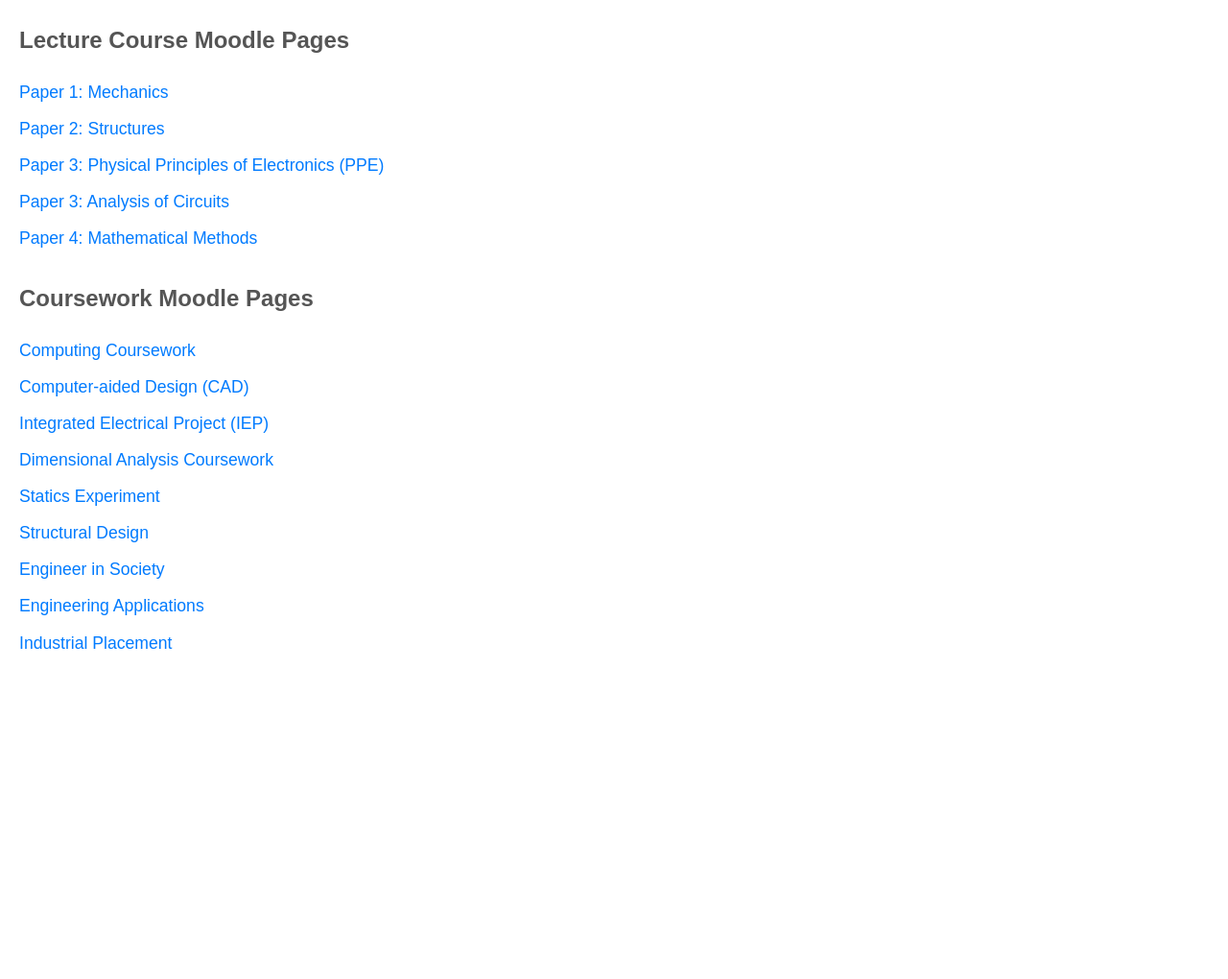
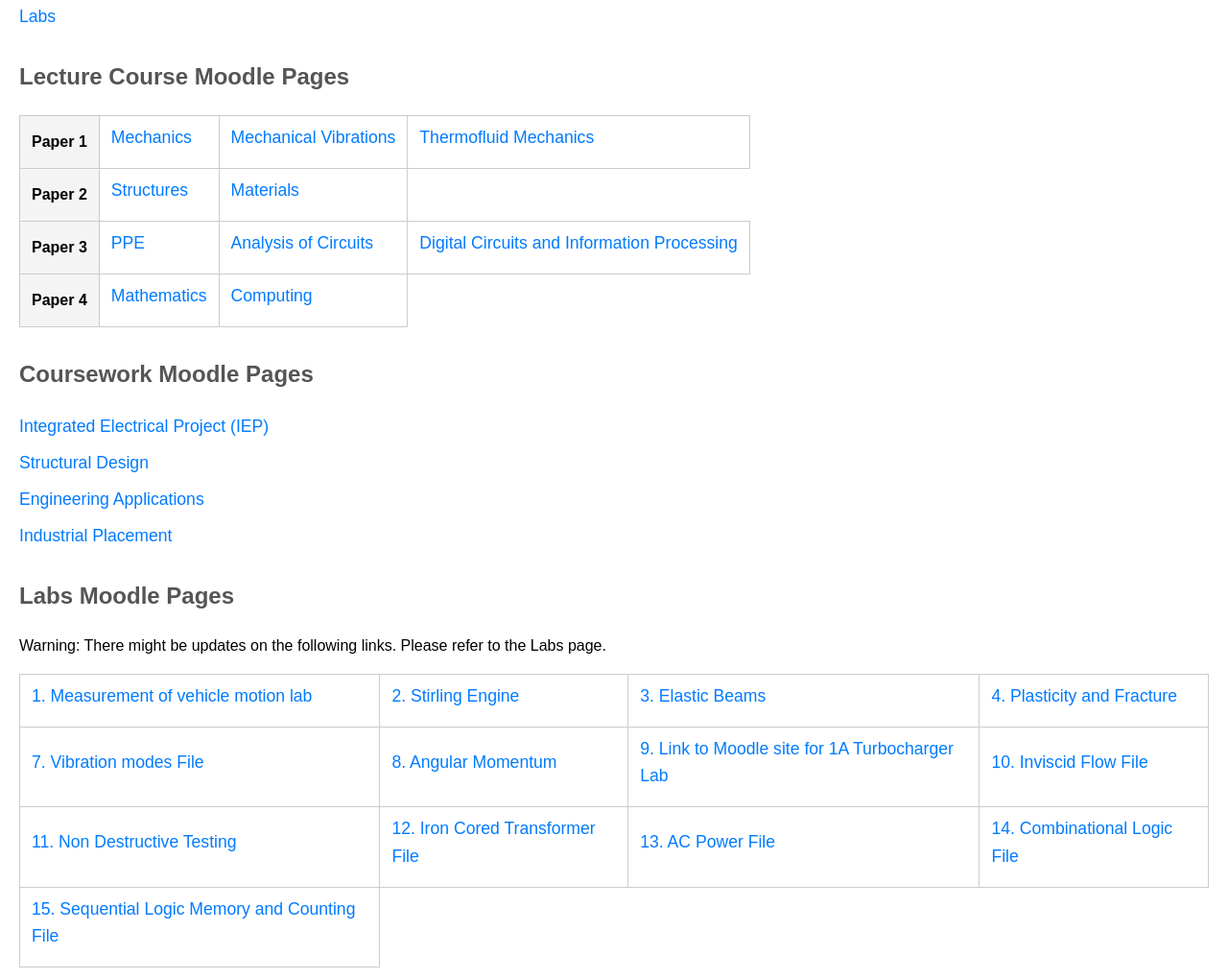
Before and after one commit to balalida22/balalida22.github.io, a plain HTML site: page index.html in a window 1280 px wide. Shown: the part 398-1418 px from the top of the page at 96% size. Before the commit the page ends 1102 px from the top, so only its background shows below. Drawn offline with Linux system fonts and the light colour scheme.

Commit message:
Lent Term Update

```diff
--- /dev/null
+++ b/index.css
@@ -0,0 +1,41 @@
+body {
+  font-family: sans-serif;
+  margin: 20px;
+  line-height: 1.6;
+}
+h1 {
+  color: #333;
+}
+h2 {
+  color: #555; /* Slightly darker than original body text */
+  margin-top: 30px;
+}
+ul {
+  list-style: none;
+  padding: 0;
+}
+a {
+  color: #007bff;
+  text-decoration: none;
+  font-size: 1.1em;
+  /* Added 'display: block' and 'margin-bottom' to replace li functionality */
+  display: block;
+  margin-bottom: 10px;
+}
+a:hover {
+  text-decoration: underline;
+}
+
+table {
+  border-collapse: collapse;
+  /* width: 100%; */
+}
+th,
+td {
+  border: 1px solid #ccc;
+  padding: 8px 12px;
+  text-align: left;
+}
+th {
+  background-color: #f4f4f4;
+}
--- a/index.html
+++ b/index.html
@@ -1,114 +1,160 @@
-<!DOCTYPE html>
-<html lang="en">
+<!doctype html>
 <head>
-    <meta charset="UTF-8">
-    <meta name="viewport" content="width=device-width, initial-scale=1.0">
+  <meta charset="UTF-8" />
   <title>Useful Links</title>
-    <style>
-        body {
-            font-family: sans-serif;
-            margin: 20px;
-            line-height: 1.6;
-        }
-        h1 {
-            color: #333;
-        }
-        h2 {
-            color: #555; /* Slightly darker than original body text */
-            margin-top: 30px;
-        }
-        ul {
-            list-style: none;
-            padding: 0;
-        }
-        /* Removed the 'li' style block */
-        a {
-            color: #007bff;
-            text-decoration: none;
-            font-size: 1.1em;
-            /* Added 'display: block' and 'margin-bottom' to replace li functionality */
-            display: block;
-            margin-bottom: 10px;
-        }
-        a:hover {
-            text-decoration: underline;
-        }
-    </style>
+  <link rel="stylesheet" href="index.css" />
 </head>
 <body>
-
   <h1>Important University & Course Links</h1>
-
-    <!-- Existing University/General links (kept at the top) -->
   <ul>
-        <a href="https://teaching.eng.cam.ac.uk/content/ia-course-information" target="_blank">
+    <a
+      href="https://teaching.eng.cam.ac.uk/content/ia-course-information"
+      target="_blank"
+    >
       Cambridge Engineering IA Course Information
     </a>
     <a href="https://www.vle.cam.ac.uk/my/" target="_blank">
       Moodle: Cambridge VLE (Virtual Learning Environment)
     </a>
-        <a href="https://cambridgelectures.cloud.panopto.eu/Panopto/Pages/Sessions/List.aspx#folderID=%2234ec22fa-145a-46f5-a8c8-ac0200ccc55e%22" target="_blank">
+    <a
+      href="https://cambridgelectures.cloud.panopto.eu/Panopto/Pages/Sessions/List.aspx#folderID=%2234ec22fa-145a-46f5-a8c8-ac0200ccc55e%22"
+      target="_blank"
+    >
       Panopto: Lecture Recordings
     </a>
   </ul>
 
-    <!-- General Student Resources (IA Guide & Example Papers) -->
   <h2>General Student Resources</h2>
   <ul>
-        <a href="https://teaching.eng.cam.ac.uk/content/part-ia-guide" target="_blank">
+    <a
+      href="https://teaching.eng.cam.ac.uk/content/part-ia-guide"
+      target="_blank"
+    >
       Engineering Tripos Part IA Guide
     </a>
-        <a href="https://www.vle.cam.ac.uk/course/view.php?id=94562" target="_blank">
+    <a
+      href="https://www.vle.cam.ac.uk/course/view.php?id=94562"
+      target="_blank"
+    >
       Example Papers
     </a>
-        <a href="https://www.vle.cam.ac.uk/course/view.php?id=151821" target="_blank">
+    <a
+      href="https://www.vle.cam.ac.uk/course/view.php?id=151821"
+      target="_blank"
+    >
       Data Books
+    </a>
+    <a
+      href="https://www.vle.cam.ac.uk/course/view.php?id=95012"
+      target="_blank"
+    >
+      Labs
     </a>
   </ul>
 
-    <!-- Core Lecture Moodle Pages -->
   <h2>Lecture Course Moodle Pages</h2>
-    <ul>
-        <a href="https://www.vle.cam.ac.uk/course/view.php?id=69861" target="_blank">
-            Paper 1: Mechanics
+  <table>
+    <tr>
+      <th>Paper 1</th>
+      <td>
+        <a
+          href="https://www.vle.cam.ac.uk/course/view.php?id=69861"
+          target="_blank"
+        >
+          Mechanics
         </a>
-        <a href="https://www.vle.cam.ac.uk/course/view.php?id=69831" target="_blank">
-            Paper 2: Structures
+      </td>
+      <td>
+        <a
+          href="https://www.vle.cam.ac.uk/course/view.php?id=69851"
+          target="_blank"
+        >
+          Mechanical Vibrations
         </a>
-        <a href="https://www.vle.cam.ac.uk/course/view.php?id=69811" target="_blank">
-            Paper 3: Physical Principles of Electronics (PPE)
+      </td>
+      <td>
+        <a
+          href="https://www.vle.cam.ac.uk/course/view.php?id=69841"
+          target="_blank"
+        >
+          Thermofluid Mechanics
         </a>
-        <a href="https://www.vle.cam.ac.uk/course/view.php?id=69801" target="_blank">
-            Paper 3: Analysis of Circuits
+      </td>
+    </tr>
+    <tr>
+      <th>Paper 2</th>
+      <td>
+        <a
+          href="https://www.vle.cam.ac.uk/course/view.php?id=69831"
+          target="_blank"
+        >
+          Structures
         </a>
-        <a href="https://www.vle.cam.ac.uk/course/view.php?id=69781" target="_blank">
-            Paper 4: Mathematical Methods
+      </td>
+      <td>
+        <a
+          href="https://www.vle.cam.ac.uk/course/view.php?id=69821"
+          target="_blank"
+        >
+          Materials
         </a>
-    </ul>
+      </td>
+    </tr>
+    <tr>
+      <th>Paper 3</th>
+      <td>
+        <a
+          href="https://www.vle.cam.ac.uk/course/view.php?id=69811"
+          target="_blank"
+        >
+          PPE
+        </a>
+      </td>
+      <td>
+        <a
+          href="https://www.vle.cam.ac.uk/course/view.php?id=69801"
+          target="_blank"
+        >
+          Analysis of Circuits
+        </a>
+      </td>
+      <td>
+        <a
+          href="https://www.vle.cam.ac.uk/course/view.php?id=69791"
+          target="_blank"
+        >
+          Digital Circuits and Information Processing
+        </a>
+      </td>
+    </tr>
+    <tr>
+      <th>Paper 4</th>
+      <td>
+        <a
+          href="https://www.vle.cam.ac.uk/course/view.php?id=69781"
+          target="_blank"
+        >
+          Mathematics
+        </a>
+      </td>
+      <td>
+        <a
+          href="https://www.vle.cam.ac.uk/course/view.php?id=69711"
+          target="_blank"
+        >
+          Computing
+        </a>
+      </td>
+    </tr>
+  </table>
 
-    <!-- Coursework Moodle Pages -->
   <h2>Coursework Moodle Pages</h2>
     <ul>
-        <a href="https://www.vle.cam.ac.uk/course/view.php?id=69711" target="_blank">
-            Computing Coursework
-        </a>
-        <a href="https://www.vle.cam.ac.uk/course/view.php?id=69741" target="_blank">
-            Computer-aided Design (CAD)
-        </a>
         <a href="https://www.vle.cam.ac.uk/course/view.php?id=69691" target="_blank">
             Integrated Electrical Project (IEP)
         </a>
-        <a href="https://www.vle.cam.ac.uk/course/view.php?id=69761" target="_blank">
-            Dimensional Analysis Coursework
-        </a>
-        <a href="https://www.vle.cam.ac.uk/course/view.php?id=206501" target="_blank">
-            Statics Experiment
-        </a>
         <a href="https://www.vle.cam.ac.uk/course/view.php?id=69701" target="_blank">
             Structural Design
-        </a>
-        <a href="https://www.vle.cam.ac.uk/course/view.php?id=69751" target="_blank">
-            Engineer in Society
         </a>
         <a href="https://www.vle.cam.ac.uk/course/view.php?id=209921" target="_blank">
             Engineering Applications
@@ -118,5 +164,124 @@
         </a>
     </ul>
 
+  <h2>Labs Moodle Pages</h2>
+  <p>
+    Warning: There might be updates on the following links. Please refer to the Labs page.
+  </p>
+  <table>
+    <tr>
+      <td>
+        <a
+          href="https://www.vle.cam.ac.uk/course/view.php?id=217431"
+          target="_blank"
+        >
+          1. Measurement of vehicle motion lab
+        </a>
+      </td>
+      <td>
+        <a
+          href="https://www.vle.cam.ac.uk/course/view.php?id=219222"
+          target="_blank"
+        >
+          2. Stirling Engine
+        </a>
+      </td>
+      <td>
+        <a
+          href="https://www.vle.cam.ac.uk/course/view.php?id=109762"
+          target="_blank"
+        >
+          3. Elastic Beams
+        </a>
+      </td>
+      <td>
+        <a
+          href="https://www.vle.cam.ac.uk/course/view.php?id=69821#section-8"
+          target="_blank"
+        >
+          4. Plasticity and Fracture
+        </a>
+      </td>
+    </tr>
+    <tr>
+      <td>
+        <a
+          href="https://www.vle.cam.ac.uk/pluginfile.php/4275412/mod_resource/content/1/Expt%207%20student%20handout2016.pdf"
+          target="_blank"
+        >
+          7. Vibration modes File
+        </a>
+      </td>
+      <td>
+        <a
+          href="https://www.vle.cam.ac.uk/course/view.php?id=69861#section-8"
+          target="_blank"
+        >
+          8. Angular Momentum
+        </a>
+      </td>
+      <td>
+        <a
+          href="https://www.vle.cam.ac.uk/course/view.php?id=217441"
+          target="_blank"
+        >
+          9. Link to Moodle site for 1A Turbocharger Lab
+        </a>
+      </td>
+      <td>
+        <a
+          href="https://www.vle.cam.ac.uk/pluginfile.php/28019230/mod_resource/content/4/IA%20Inviscid%20Flow%202024%20v3.pdf"
+          target="_blank"
+        >
+          10. Inviscid Flow File
+        </a>
+      </td>
+    </tr>
+    <tr>
+      <td>
+        <a
+          href="https://www.vle.cam.ac.uk/course/view.php?id=69821#section-9"
+          target="_blank"
+        >
+          11. Non Destructive Testing
+        </a>
+      </td>
+      <td>
+        <a
+          href="https://www.vle.cam.ac.uk/pluginfile.php/27157305/mod_resource/content/1/AC%20Power%20Transformer%20lab.pdf"
+          target="_blank"
+        >
+          12. Iron Cored Transformer File
+        </a>
+      </td>
+      <td>
+        <a
+          href="https://www.vle.cam.ac.uk/pluginfile.php/4303442/mod_resource/content/0/13.%20AC%20Power%202015.pdf"
+          target="_blank"
+        >
+          13. AC Power File
+        </a>
+      </td>
+      <td>
+        <a
+          href="https://www.vle.cam.ac.uk/pluginfile.php/4311212/mod_resource/content/2/Student-Handout-Exp14-GP-20200109.pdf"
+          target="_blank"
+        >
+          14. Combinational Logic File
+        </a>
+      </td>
+    </tr>
+    <tr>
+      <td>
+        <a
+          href="https://www.vle.cam.ac.uk/pluginfile.php/4311222/mod_resource/content/2/Student-Handout-Exp15-20200114.pdf"
+          target="_blank"
+        >
+          15. Sequential Logic Memory and Counting File
+        </a>
+      </td>
+    </tr>
+  </table>
+
+
 </body>
-</html>
```
Also changed, not shown: index_old.html (renamed from Developer.html, +9 -36 lines). Lines whose indentation alone changed are shown as unchanged.
